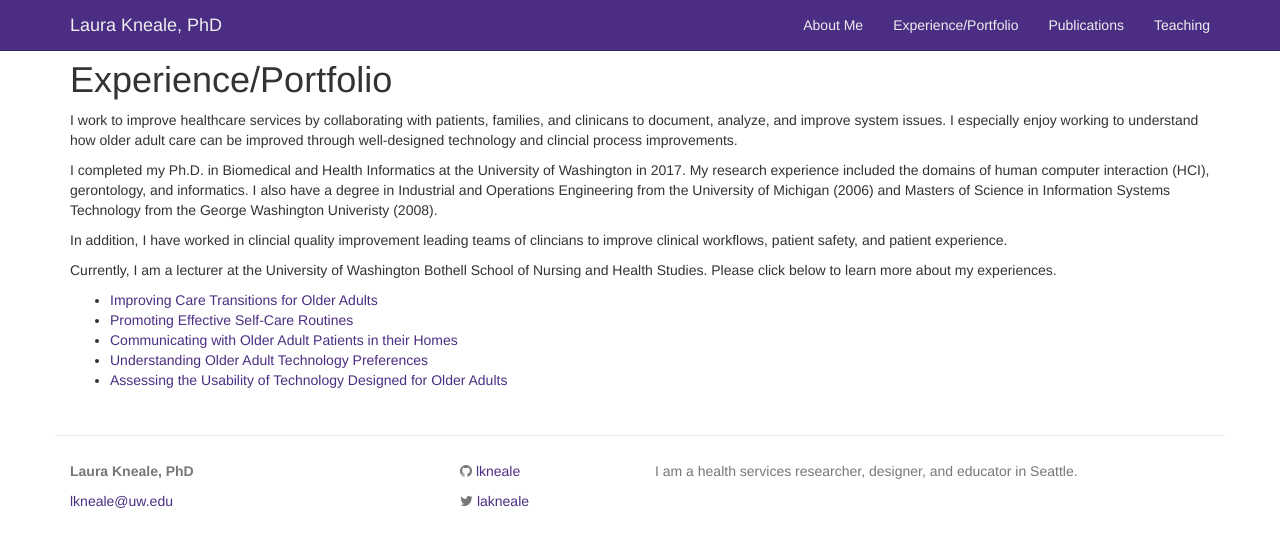
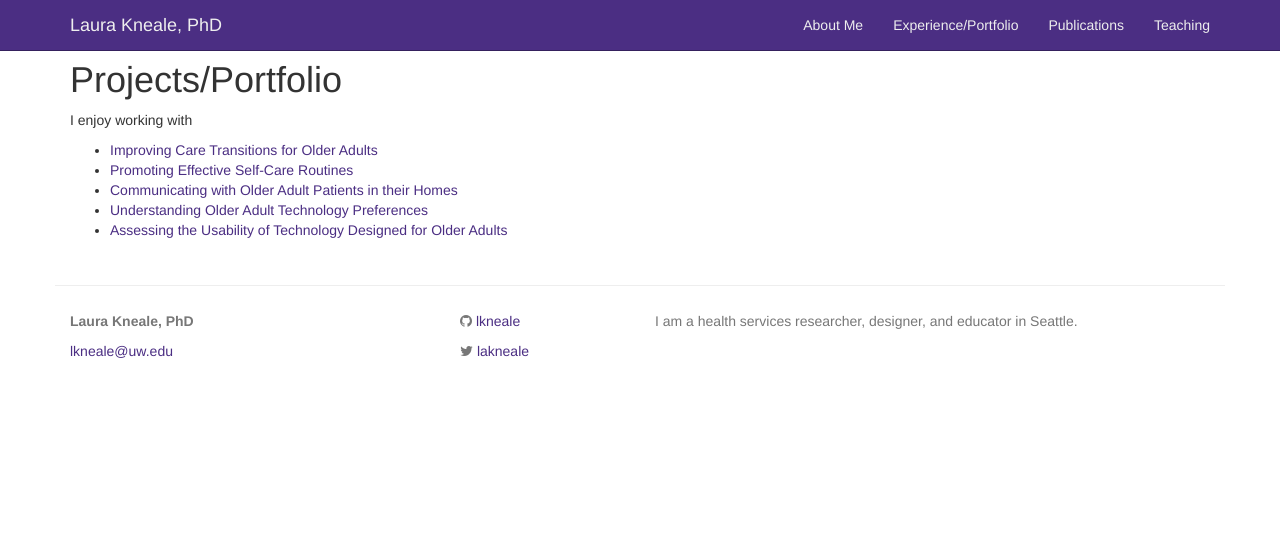
Before and after one commit to lkneale/lkneale.github.io, a Jekyll site: the page built from research.md, in a window 1280 px wide. Shown: the top 547 px of the page. Built offline with Jekyll 4.4.1, drawn with Linux system fonts in a browser that asks for light colours.

Commit message:
Update research.md

```diff
--- a/research.md
+++ b/research.md
@@ -1,19 +1,10 @@
 ---
 layout: page
-title: Experience/Portfolio
+title: Projects/Portfolio
 permalink: /research/
 ---
 <p>
-I work to improve healthcare services by collaborating with patients, families, and clinicans to document, analyze, and improve system issues. I especially enjoy working to understand how older adult care can be improved through well-designed technology and clincial process improvements.
-</p>
-<p>
-I completed my Ph.D. in Biomedical and Health Informatics at the University of Washington in 2017. My research experience included the domains of human computer interaction (HCI), gerontology, and informatics. I also have a degree in Industrial and Operations Engineering from the University of Michigan (2006) and Masters of Science in Information Systems Technology from the George Washington Univeristy (2008).
-</p>
-<p>
-In addition, I have worked in clincial quality improvement leading teams of clincians to improve clinical workflows, patient safety, and patient experience.
-  </p>
-  <p>
-  Currently, I am a lecturer at the University of Washington Bothell School of Nursing and Health Studies. Please click below to learn more about my experiences.
+I enjoy working with
   </p>
 
 
```
